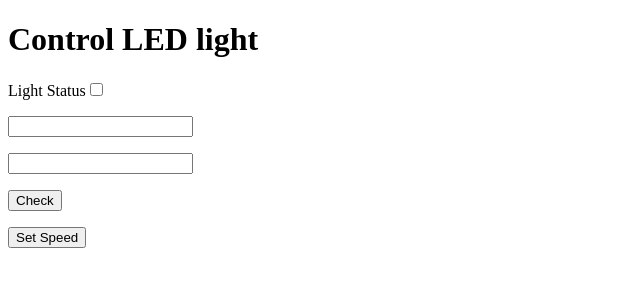
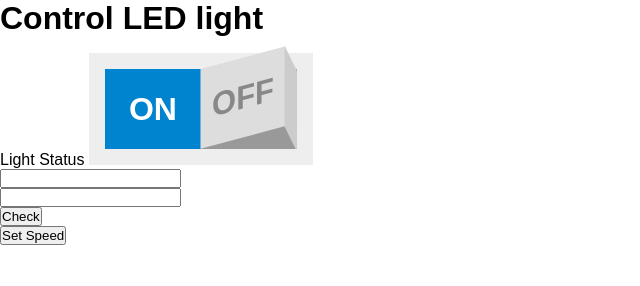
Before and after one commit to amitbajaj/pi-lights, a website: page public/index.html in a window 1280 px wide. Shown: the whole page, without its empty margins (0-640 px from the left). Drawn offline with nearby package versions, Linux system fonts and the light colour scheme; no server answers.

Commit message:
Testing CSS switch

```diff
--- a/index.js
+++ b/index.js
@@ -6,6 +6,8 @@ var fs = require('fs'); //require filesystem module
 var io = require('socket.io')(http); //require socket.io module and pass the http object (server)
 var Gpio = require('onoff').Gpio; //require onoff module to interact with GPIO header
 var uuidv5 = require('uuid/v5'); //require the UUID module to generate the unique UUID for this instance
+var static = require('node-static'); //require the node-static module to server the static files
+var file = new static.Server('./static'); //serve static content from a specific folder only
 
 var R = Array();
 R[0] = new Gpio(26, 'out'); //use GPIO pin 26 for Relay 1, and specify that it is output
@@ -44,7 +46,7 @@ function handler (req, res) { //create server
   }else if(req.url=='/stop'){
     http.close();
     process.exit();
-  }else{
+  }else if(req.url=='/' || req.url==''){
     fs.readFile(__dirname + '/public/index.html', function(err, data) { //read file index.html in public folder
       if (err) {
         res.writeHead(404, {'Content-Type': 'text/html'}); //display 404 on error
@@ -54,6 +56,8 @@ function handler (req, res) { //create server
       res.write(data); //write data from index.html
       return res.end();
     });
+  }else{
+    file.serve(req,res);
   }
 }
 
--- a/package.json
+++ b/package.json
@@ -13,7 +13,8 @@
     "onoff": "^5.0.0",
     "request": "*",
     "socket.io": "^2.3.0",
-    "uuid": "^3.3.3"
+    "uuid": "^3.3.3",
+    "node-static": "*"
   },
   "repository": {
     "type": "git",
--- a/public/index.html
+++ b/public/index.html
@@ -1,9 +1,19 @@
 <!DOCTYPE html>
 <html>
-    <head><title>Welcome to PiLights 1.0</title></head>
+    <head>
+        <title>Welcome to PiLights 1.0</title>
+        <link rel="stylesheet" href="/static/styles.css">
+    </head>
     <body>
         <h1>Control LED light</h1>
-        <p><label for="light">Light Status</label><input type="checkbox" id="light"></p>
+        <p>
+            <label for="light">Light Status</label>
+            <label class="rocker">
+                <input type="checkbox" checked id="light">
+                <span class="switch-left">On</span>
+                <span class="switch-right">Off</span>
+            </label>
+        </p>
         <p><input type="text" id="speedval"></p>
         <p><input type="text" id="statusval"></p>
         <p><input type="button" value="Check" onclick="socket.emit('status');"></p>
--- /dev/null
+++ b/static/styles.css
@@ -0,0 +1,158 @@
+html {
+    box-sizing: border-box;
+    font-family: 'Arial', sans-serif;
+    font-size: 100%;
+  }
+  *, *:before, *:after {
+    box-sizing: inherit;
+    margin:0;
+    padding:0;
+  }
+  .mid {
+    display: flex;
+    align-items: center;
+    justify-content: center;
+    padding-top:1em;
+  }
+
+
+  /* Switch starts here */
+  .rocker {
+    display: inline-block;
+    position: relative;
+    /*
+    SIZE OF SWITCH
+    ==============
+    All sizes are in em - therefore
+    changing the font-size here
+    will change the size of the switch.
+    See .rocker-small below as example.
+    */
+    font-size: 2em;
+    font-weight: bold;
+    text-align: center;
+    text-transform: uppercase;
+    color: #888;
+    width: 7em;
+    height: 4em;
+    overflow: hidden;
+    border-bottom: 0.5em solid #eee;
+  }
+
+  .rocker-small {
+    font-size: 0.75em; /* Sizes the switch */
+    margin: 1em;
+  }
+
+  .rocker::before {
+    content: "";
+    position: absolute;
+    top: 0.5em;
+    left: 0;
+    right: 0;
+    bottom: 0;
+    background-color: #999;
+    border: 0.5em solid #eee;
+    border-bottom: 0;
+  }
+
+  .rocker input {
+    opacity: 0;
+    width: 0;
+    height: 0;
+  }
+
+  .switch-left,
+  .switch-right {
+    cursor: pointer;
+    position: absolute;
+    display: flex;
+    align-items: center;
+    justify-content: center;
+    height: 2.5em;
+    width: 3em;
+    transition: 0.2s;
+  }
+
+  .switch-left {
+    height: 2.4em;
+    width: 2.75em;
+    left: 0.85em;
+    bottom: 0.4em;
+    background-color: #ddd;
+    transform: rotate(15deg) skewX(15deg);
+  }
+
+  .switch-right {
+    right: 0.5em;
+    bottom: 0;
+    background-color: #bd5757;
+    color: #fff;
+  }
+
+  .switch-left::before,
+  .switch-right::before {
+    content: "";
+    position: absolute;
+    width: 0.4em;
+    height: 2.45em;
+    bottom: -0.45em;
+    background-color: #ccc;
+    transform: skewY(-65deg);
+  }
+
+  .switch-left::before {
+    left: -0.4em;
+  }
+
+  .switch-right::before {
+    right: -0.375em;
+    background-color: transparent;
+    transform: skewY(65deg);
+  }
+
+  input:checked + .switch-left {
+    background-color: #0084d0;
+    color: #fff;
+    bottom: 0px;
+    left: 0.5em;
+    height: 2.5em;
+    width: 3em;
+    transform: rotate(0deg) skewX(0deg);
+  }
+
+  input:checked + .switch-left::before {
+    background-color: transparent;
+    width: 3.0833em;
+  }
+
+  input:checked + .switch-left + .switch-right {
+    background-color: #ddd;
+    color: #888;
+    bottom: 0.4em;
+    right: 0.8em;
+    height: 2.4em;
+    width: 2.75em;
+    transform: rotate(-15deg) skewX(-15deg);
+  }
+
+  input:checked + .switch-left + .switch-right::before {
+    background-color: #ccc;
+  }
+
+  /* Keyboard Users */
+  input:focus + .switch-left {
+    color: #333;
+  }
+
+  input:checked:focus + .switch-left {
+    color: #fff;
+  }
+
+  input:focus + .switch-left + .switch-right {
+    color: #fff;
+  }
+
+  input:checked:focus + .switch-left + .switch-right {
+    color: #333;
+  }
```
